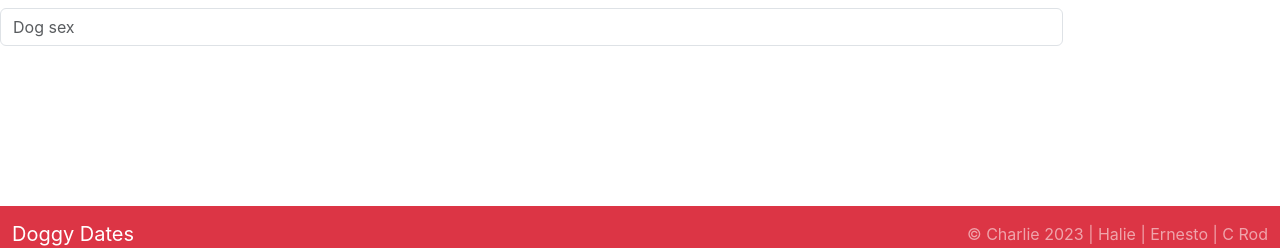
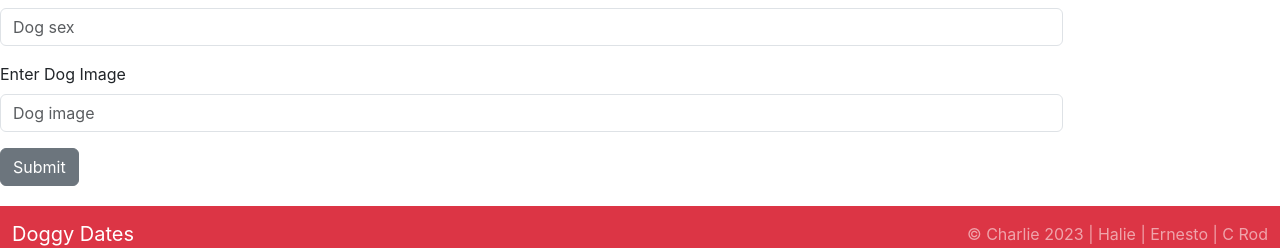
Before and after one commit to learn-academy-2023-charlie/cat-tinder-frontend-doggydates, a React (Create React App) app: page /dognew in a window 1280 px wide. Shown: the part 530-778 px from the top of the page. Built offline with nearby package versions, Linux system fonts and the light colour scheme; the HTML template or start-up script is replaced by a standard one.

Commit message:
Created forms and test coverage on DogNew

```diff
--- a/src/App.js
+++ b/src/App.js
@@ -15,6 +15,9 @@ const App = () => {
   const [dogs, setDogs] = useState(mockDogs)
   console.log(dogs)
 
+  const createDog = (createdDog) => {
+    console.log("my created dog", createdDog)
+  }
 
   return(
     <>
@@ -24,7 +27,7 @@ const App = () => {
         <Route path="/" element={<Home />} />
         <Route path="/dogindex" element={<DogIndex dogs={dogs} />} />
         <Route path="/dogshow/:id" element={<DogShow dogs={dogs} />} />
-        <Route path="/dognew" element={<DogNew />} />
+        <Route path="/dognew" element={<DogNew createDog={createDog} />} />
         <Route path="/dogedit" element={<DogEdit />} />
         <Route path="*" element={<NotFound />} />
       </Routes>
--- a/src/pages/DogNew.js
+++ b/src/pages/DogNew.js
@@ -98,8 +98,26 @@ const DogNew = ({createDog}) => {
             />
           </Col>
         </FormGroup>
-
-
+        <FormGroup row>
+          <Label
+            for="dog-image"
+          >
+            Enter Dog Image
+          </Label>
+          <Col sm={10}>
+            <Input
+              id="dog-image"
+              name="image"
+              placeholder="Dog image"
+              type="text"
+              onChange={handleChange}
+              value={newDog.image}
+            />
+          </Col>
+        </FormGroup>
+        <Button onClick={handleClick} name="submit">
+          Submit
+        </Button>
       </Form>
     </>
   )
```
Also changed, not shown: 1 other file (tests, documents, lock files or other folders).
